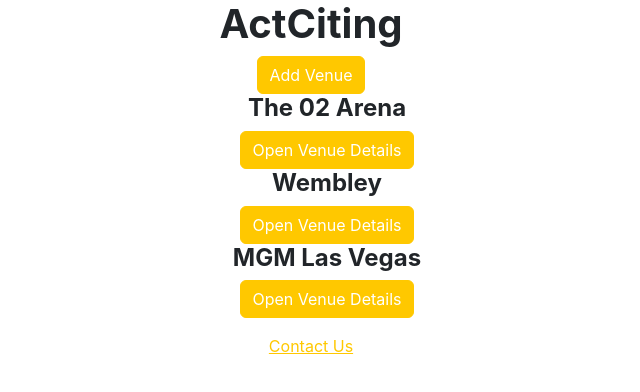
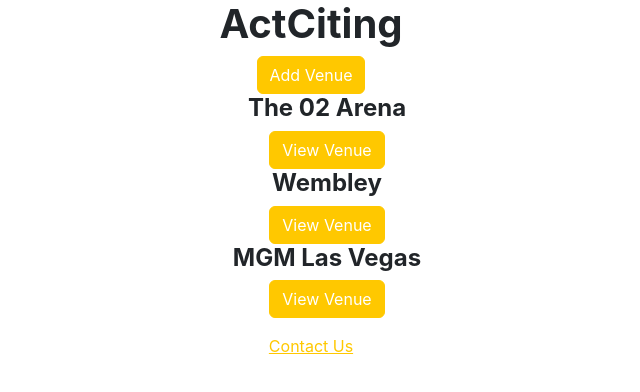
Before and after one commit to School-Of-Tech-Futures-UK/actciting-april-2023, a React (Create React App) app in the folder Frontend/: page / in a window 1280 px wide. Shown: the top 392 px of the page, without its empty margins (329-969 px from the left). Built offline with nearby package versions, Linux system fonts and the light colour scheme.

Commit message:
git playing up, only 1 commit

```diff
--- a/Frontend/src/components/VenueItem.tsx
+++ b/Frontend/src/components/VenueItem.tsx
@@ -4,10 +4,14 @@
 }
 
 const VenueItem = (props: VenueItemProps) => {
+    const baseUrl = 'localhost:3000'
+    const venueRename = props.venueName.replaceAll(' ', '').toLowerCase()
+    const fullUrl = baseUrl + '/' + venueRename
+
     return (
         <li>
           <h4>{props.venueName}</h4>
-          <button className='btn btn-primary' type='button' >Open Venue Details</button>
+          <button className='btn btn-primary' type='button' onClick={() => window.open(fullUrl)}>View Venue</button>
         </li>
     )
 }
```
